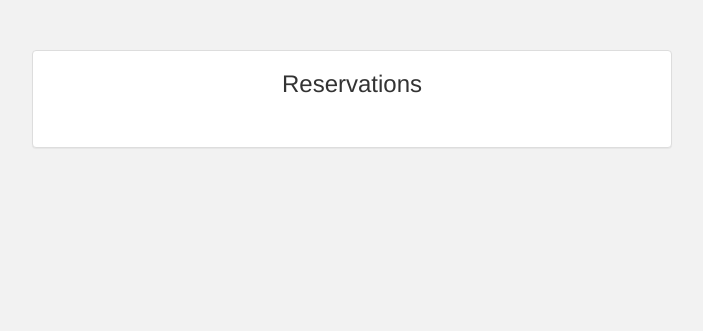
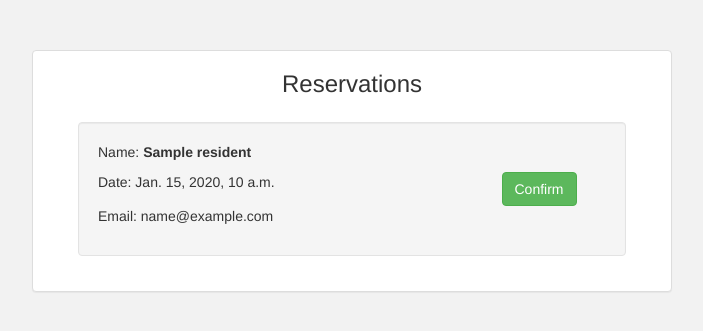
Before and after one commit to Reika98/Vhayad, a Django app: template vahay/templates/vahay/reservations.html in a window 1280 px wide. Shown: the part 52-383 px from the top of the page, without its empty margins (288-991 px from the left). Run offline with Django 3.2, Linux system fonts and the light colour scheme; the template is opened without the code that fills it: values that come from a table or form of the project are taken from there, others are empty; tables that the repository leaves empty hold one stand-in row (values such as "Sample post"); some libraries are stand-ins or nearby versions.

Commit message:
added reservation system

```diff
--- a/vahay/admin.py
+++ b/vahay/admin.py
@@ -2,7 +2,7 @@
 from __future__ import unicode_literals
 
 from django.contrib import admin
-from .models import Vahay, Image, Transaction, Resident, Payment
+from .models import Vahay, Image, Transaction, Resident, Payment, Reservation
 
 # Register your models here.
 admin.site.register(Vahay)
@@ -10,3 +10,4 @@ admin.site.register(Image)
 admin.site.register(Transaction)
 admin.site.register(Resident)
 admin.site.register(Payment)
+admin.site.register(Reservation)
--- a/vahay/models.py
+++ b/vahay/models.py
@@ -69,9 +69,9 @@ class Image(models.Model):
 
 
 class Transaction(models.Model):
-	sender = models.CharField(max_length=25)
+	sender = models.IntegerField(default=0)
 	trans_type = models.CharField(max_length=15)
-	recipient = models.CharField(max_length=25)
+	recipient = models.IntegerField(default=0)
 	remarks = models.CharField(max_length=100, blank=True)
 	time = models.DateTimeField(auto_now_add=True)
 
@@ -109,3 +109,13 @@ class Payment(models.Model):
 	vahay = models.ForeignKey(Vahay, on_delete=models.CASCADE)
 	resident = models.ForeignKey(Resident, on_delete=models.CASCADE)
 	amount = models.IntegerField(default=0)
+
+
+class Reservation(models.Model):
+	sender = models.ForeignKey(Resident, on_delete=models.CASCADE)
+	recipient = models.ForeignKey(Vahay, on_delete=models.CASCADE)
+	remarks = models.CharField(max_length=100, blank=True)
+	time = models.DateTimeField(auto_now_add=True)
+
+	def __str__(self):
+		return str(self.id)
--- a/vahay/templates/vahay/reservations.html
+++ b/vahay/templates/vahay/reservations.html
@@ -7,7 +7,20 @@
 		<h3 style="text-align:center;">Reservations</h3>
 			<div class="panel-body">
 				<div class="container-fluid">
-					<p></p>
+					{% for transaction in transactions %}
+						<div class="well col-lg-12">
+							<p>Name: <strong>{{ transaction.sender.name }}</strong></p>
+							<div class="row">
+								<div class="col-lg-6">
+									<p>Date: {{ transaction.time }}</p>
+								</div>
+								<div class="col-md-2 col-md-offset-3">
+									<a href="{% url 'vahay:confirm_reservation' %}" class="btn btn-success">Confirm</a>
+								</div>
+							</div>
+							<p>Email: {{ transaction.sender.email }}</p>
+						</div>
+					{% endfor %}
 				</div>
 			</div>
 		</div>
--- a/vahay/templates/vahay/vahayDetails.html
+++ b/vahay/templates/vahay/vahayDetails.html
@@ -91,11 +91,11 @@
 						</div>
 					</div>
 					<div class="row">
-						<div class="col-md-12">
+						<div class="col-md-6">
 							<p><span class="glyphicon glyphicon-globe" aria-hidden="true"></span>&nbsp;<strong>Address:</strong> {{ vahay.address }}</p>
 						</div>
-						<div class="col-md-2 col-md-3">
-								<a href="{% url 'vahay:reservation' %}" class="btn btn-xs btn-success">Reservations</a>
+						<div class="col-md-2 col-md-offset-3">
+								<a href="{% url 'vahay:reservations' vahay.pk %}" class="btn btn-xs btn-success">Reservations</a>
 						</div>
 					</div>
 					<div class="row">
```
Also changed, not shown: vahay/views.py (+7 -6 lines), vahay/migrations/0011_auto_20170716_0749.py (added).
